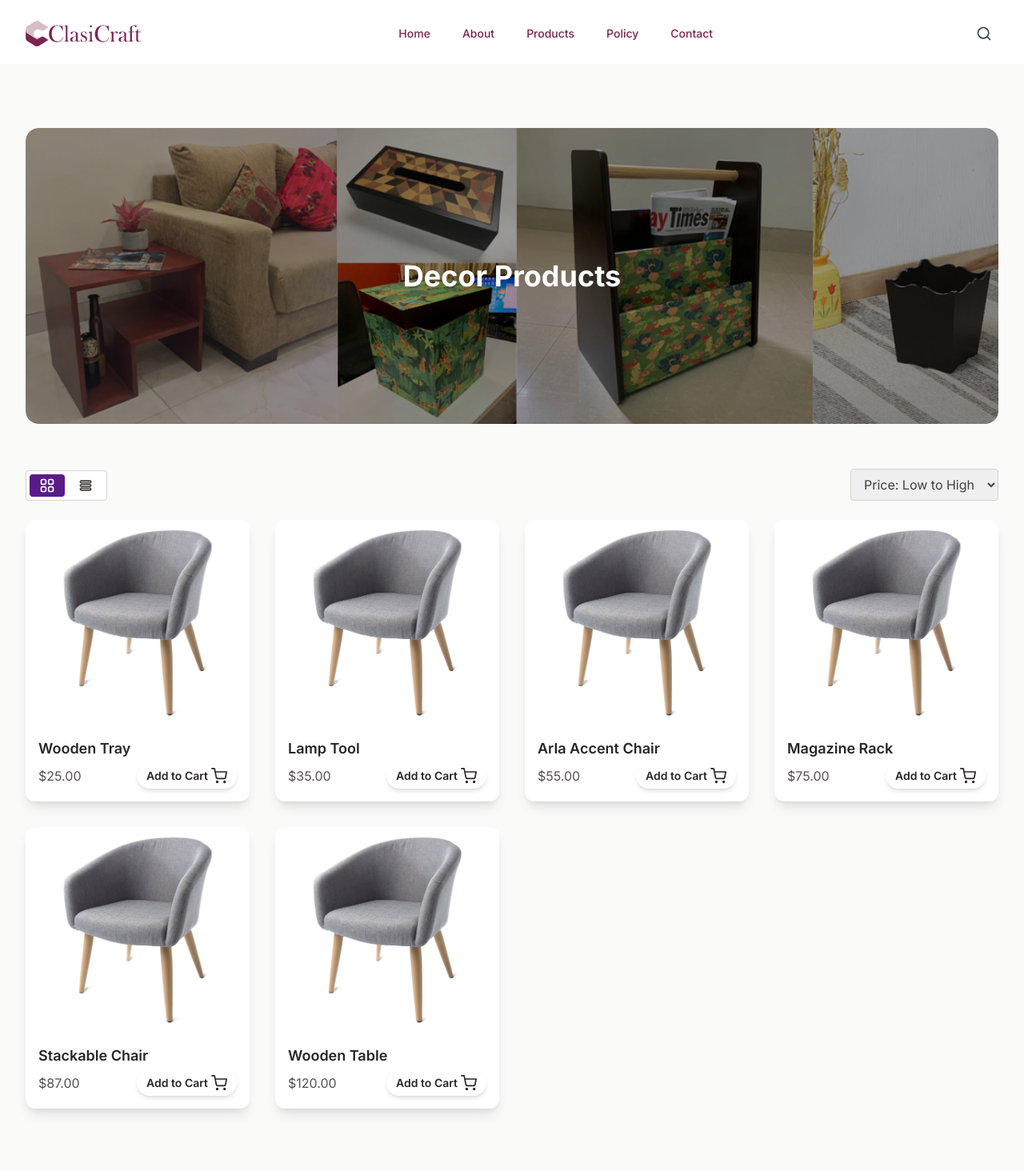
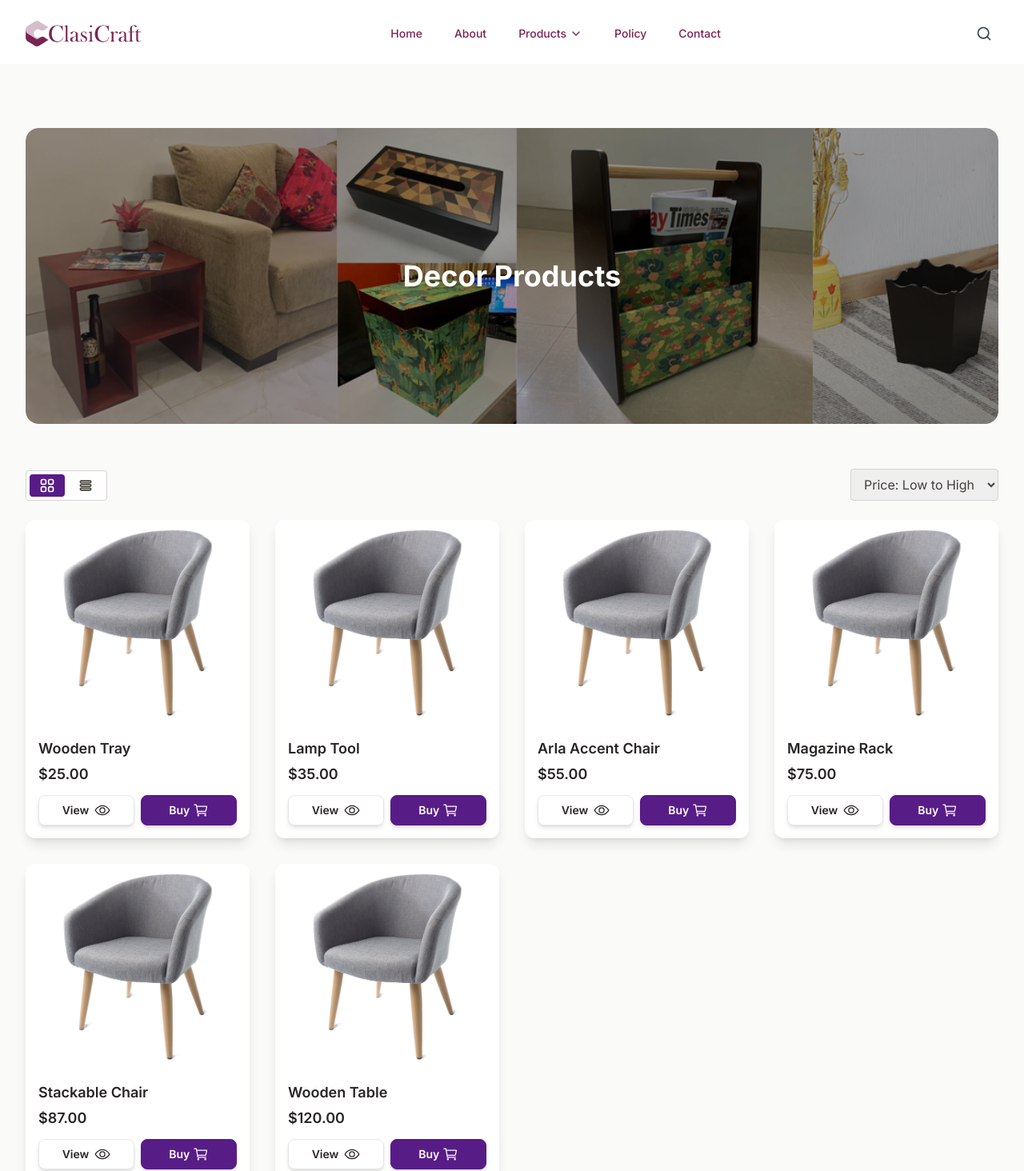
Before and after one commit to 404reese/mastical-clasicraft, a Next.js app: page /products/decor in a window 1280 px wide. Shown: the top 1464 px of the page at 80% size. Built offline with nearby package versions, Linux system fonts and the light colour scheme; a web font is replaced by a local one.

Commit message:
components

```diff
--- a/components/Navbar.tsx
+++ b/components/Navbar.tsx
@@ -1,12 +1,14 @@
 "use client";
 
-import { useState, useEffect } from 'react';
+import { useState, useEffect, useRef } from 'react'; // Added useRef
 import Link from 'next/link';
-import { Search, Menu, X } from 'lucide-react';
+import { Search, Menu, X, ChevronDown } from 'lucide-react';
 
 const Navbar = () => {
   const [isScrolled, setIsScrolled] = useState(false);
   const [isMenuOpen, setIsMenuOpen] = useState(false);
+  const [isProductsDropdownOpen, setIsProductsDropdownOpen] = useState(false);
+  const productsDropdownTimeoutRef = useRef<NodeJS.Timeout | null>(null); // Ref for the dropdown close timer
 
   useEffect(() => {
     const handleScroll = () => {
@@ -18,10 +20,30 @@ const Navbar = () => {
     };
 
     window.addEventListener('scroll', handleScroll);
-    return () => window.removeEventListener('scroll', handleScroll);
+    return () => {
+      window.removeEventListener('scroll', handleScroll);
+      // Clear timeout on component unmount
+      if (productsDropdownTimeoutRef.current) {
+        clearTimeout(productsDropdownTimeoutRef.current);
+      }
+    };
   }, []);
 
   const toggleMenu = () => setIsMenuOpen(!isMenuOpen);
+
+  const handleProductsMouseEnter = () => {
+    if (productsDropdownTimeoutRef.current) {
+      clearTimeout(productsDropdownTimeoutRef.current);
+      productsDropdownTimeoutRef.current = null;
+    }
+    setIsProductsDropdownOpen(true);
+  };
+
+  const handleProductsMouseLeave = () => {
+    productsDropdownTimeoutRef.current = setTimeout(() => {
+      setIsProductsDropdownOpen(false);
+    }, 2000); // 2-second delay
+  };
 
   return (
     <header
@@ -39,10 +61,63 @@ const Navbar = () => {
           </div>
 
           {/* Desktop Navigation */}
-          <nav className="hidden md:flex space-x-10">
+          <nav className="hidden md:flex space-x-10 items-center">
             <NavLink href="/">Home</NavLink>
             <NavLink href="/about">About</NavLink>
-            <NavLink href="/products">Products</NavLink>
+
+            {/* Products Dropdown */}
+            <div
+              className="relative"
+              onMouseEnter={handleProductsMouseEnter}
+              onMouseLeave={handleProductsMouseLeave}
+            >
+              <div
+                role="button"
+                tabIndex={0}
+                aria-haspopup="true"
+                aria-expanded={isProductsDropdownOpen}
+                className="py-2 text-sm font-medium transition-colors relative group cursor-pointer flex items-center"
+                style={{ color: '#7a2353' }}
+              >
+                Products
+                <ChevronDown
+                  size={16}
+                  className={`ml-1 transition-transform duration-200 ${isProductsDropdownOpen ? 'rotate-180' : ''}`}
+                />
+                <span
+                  className="absolute bottom-0 left-0 w-0 h-0.5 transition-all duration-300 group-hover:w-full"
+                  style={{ backgroundColor: '#7a2353' }}
+                ></span>
+                <style jsx>{`
+                  div.group:hover {
+                    color: #b2889c !important;
+                  }
+                  div.group:hover span {
+                    background-color: #b2889c !important;
+                  }
+                  div.group:hover svg {
+                    stroke: #b2889c !important;
+                  }
+                  div.group svg {
+                    stroke: #7a2353;
+                    transition: stroke 0.3s ease-in-out, transform 0.2s ease-in-out;
+                  }
+                `}</style>
+              </div>
+
+              {isProductsDropdownOpen && (
+                <div
+                  className="absolute top-full left-0 mt-1 w-56 rounded-md shadow-lg bg-white ring-1 ring-black ring-opacity-5 py-1 z-20"
+                  // onMouseEnter and onMouseLeave are handled by the parent div
+                >
+                  <DropdownItem href="/products/small-furniture" closeDropdown={() => { setIsProductsDropdownOpen(false); if (productsDropdownTimeoutRef.current) clearTimeout(productsDropdownTimeoutRef.current); }}>Small Furniture</DropdownItem>
+                  <DropdownItem href="/products/trays" closeDropdown={() => { setIsProductsDropdownOpen(false); if (productsDropdownTimeoutRef.current) clearTimeout(productsDropdownTimeoutRef.current); }}>Trays</DropdownItem>
+                  <DropdownItem href="/products/kitchen-utility" closeDropdown={() => { setIsProductsDropdownOpen(false); if (productsDropdownTimeoutRef.current) clearTimeout(productsDropdownTimeoutRef.current); }}>Kitchen Utility</DropdownItem>
+                  <DropdownItem href="/products/decor" closeDropdown={() => { setIsProductsDropdownOpen(false); if (productsDropdownTimeoutRef.current) clearTimeout(productsDropdownTimeoutRef.current); }}>Home/Office decor</DropdownItem>
+                </div>
+              )}
+            </div>
+
             <NavLink href="/policy">Policy</NavLink>
             <NavLink href="/contact">Contact</NavLink>
           </nav>
@@ -118,6 +193,32 @@ const NavLink = ({ href, children }: { href: string; children: React.ReactNode }
   );
 };
 
+// New DropdownItem component
+const DropdownItem = ({ href, children, closeDropdown }: { href: string; children: React.ReactNode; closeDropdown: () => void }) => {
+  return (
+    <Link
+      href={href}
+      onClick={() => {
+        // Call the original closeDropdown logic which now also clears the timer
+        closeDropdown();
+      }}
+      className="block w-full text-left px-4 py-2 text-sm"
+    >
+      {children}
+      <style jsx>{`
+        a {
+          color: #374151;
+          transition: background-color 0.2s ease-in-out, color 0.2s ease-in-out;
+        }
+        a:hover {
+          background-color: #f9fafb;
+          color: #7a2353 !important;
+        }
+      `}</style>
+    </Link>
+  );
+};
+
 const MobileNavLink = ({
   href,
   children,
--- a/components/ProductCard.tsx
+++ b/components/ProductCard.tsx
@@ -1,30 +1,14 @@
 import React from 'react';
+import { IoCartOutline } from "react-icons/io5";
+import { IoEyeOutline } from "react-icons/io5";
+// Component for a single product card
+const ProductCard = ({ product, listView }) => {
+  const hasDiscount = product.discountedPrice && product.discountedPrice < product.price;
 
-// Inline SVG for Shopping Cart icon as a fallback
-const ShoppingCartIcon = () => (
-  <svg
-    xmlns="http://www.w3.org/2000/svg"
-    width="20"
-    height="20"
-    viewBox="0 0 24 24"
-    fill="none"
-    stroke="currentColor"
-    strokeWidth="2"
-    strokeLinecap="round"
-    strokeLinejoin="round"
-    className="ml-1"
-  >
-    <circle cx="9" cy="21" r="1"></circle>
-    <circle cx="20" cy="21" r="1"></circle>
-    <path d="M1 1h4l2.68 13.39a2 2 0 0 0 2 1.61h9.72a2 2 0 0 0 2-1.61L23 6H6"></path>
-  </svg>
-);
-
-// Component for a single product card
-const ProductCard = ({ product }) => {
   return (
-    <div className="bg-white rounded-xl shadow-lg overflow-hidden flex flex-col">
+    <div className={listView ? "flex flex-col justify-between h-full p-4" : "bg-white rounded-xl shadow-lg overflow-hidden flex flex-col"}>
       {/* Product Image */}
+      {!listView && (
         <div className="relative w-full h-48 sm:h-64 overflow-hidden">
           <img
             src={product.imageUrl}
@@ -32,15 +16,44 @@ const ProductCard = ({ product }) => {
             className="absolute inset-0 w-full h-full object-cover"
           />
         </div>
+      )}
 
       {/* Product Details */}
-      <div className="p-4 flex flex-col">
+      <div className={listView ? "flex flex-col h-full justify-between" : "p-4 flex flex-col"}>
         <h3 className="text-lg font-semibold text-stone-800 mb-1">{product.name}</h3>
-        <div className="flex items-center justify-between">
-          <p className="text-stone-600">${product.price.toFixed(2)}</p>
-          <button className="bg-white text-stone-800 px-3 py-1.5 rounded-full shadow-md flex items-center text-sm font-semibold hover:bg-gray-100 transition-colors">
-            Add to Cart
-            <ShoppingCartIcon />
+
+        {/* Price display */}
+        <div className="mb-3">
+          {hasDiscount ? (
+            <div className="flex items-center gap-2">
+              <span className="text-lg font-semibold text-purple-900">
+                ${product.discountedPrice.toFixed(2)}
+              </span>
+              <span className="text-stone-500 line-through">
+                ${product.price.toFixed(2)}
+              </span>
+              {hasDiscount && (
+                <span className="text-xs bg-purple-100 text-purple-800 px-2 py-1 rounded-full">
+                  {Math.round((1 - product.discountedPrice / product.price) * 100)}% OFF
+                </span>
+              )}
+            </div>
+          ) : (
+            <span className="text-lg font-semibold text-stone-800">
+              ${product.price.toFixed(2)}
+            </span>
+          )}
+        </div>
+
+        {/* Buttons container */}
+        <div className="flex gap-2 mt-auto">
+          <button className="flex-1 bg-white text-stone-800 px-3 py-2 rounded-lg shadow-md flex items-center justify-center text-sm font-semibold hover:bg-gray-100 transition-colors border border-gray-200">
+            View &nbsp;
+            <IoEyeOutline size={20}/>
+          </button>
+          <button className="flex-1 bg-purple-900 text-white px-3 py-2 rounded-lg shadow-md flex items-center justify-center text-sm font-semibold hover:bg-purple-700 transition-colors border border-purple-900">
+            Buy&nbsp;
+            <IoCartOutline size={20}/>
           </button>
         </div>
       </div>
```
Lines whose indentation alone changed are shown as unchanged.
